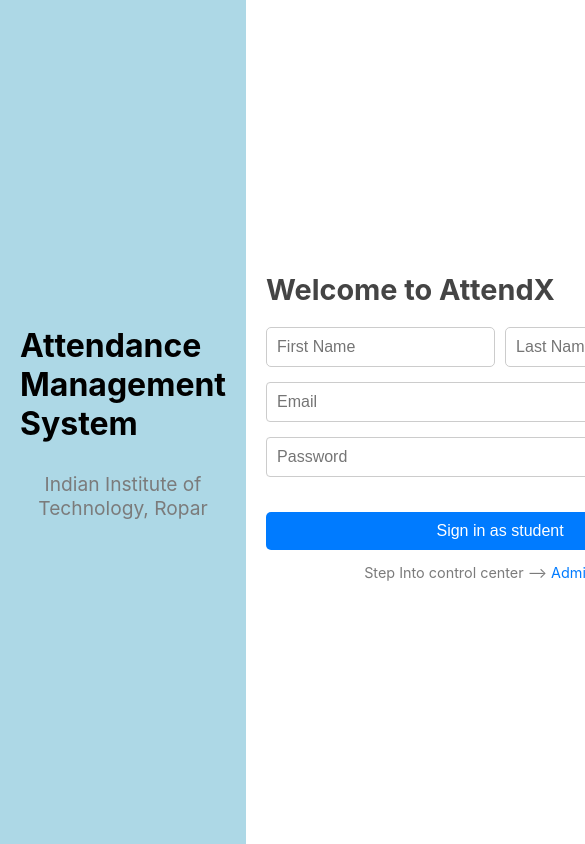
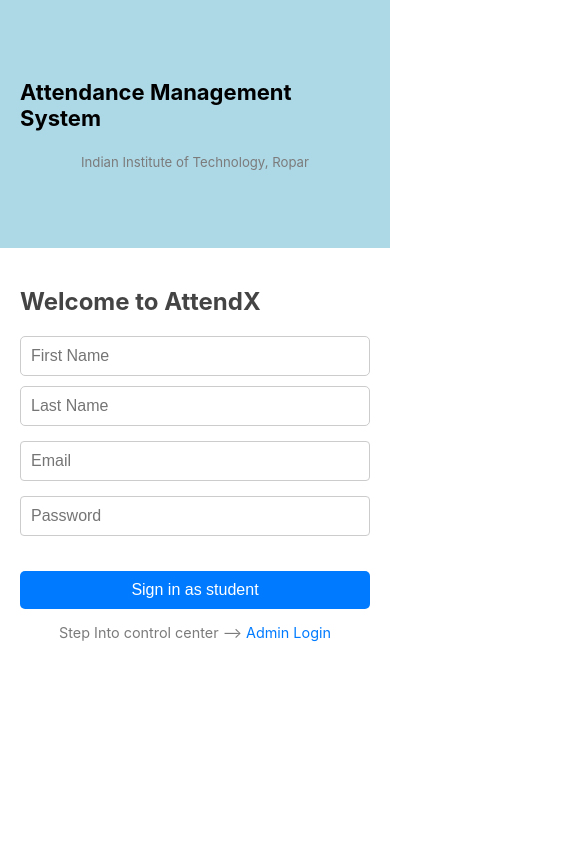
Before and after one commit to solanki018/Attendence_system, a React (Create React App) app in the folder attendx/frontend/: page / in a window 390 px wide. Shown: the top 844 px of the page, 585 px wide, since content can reach past the window. Built offline with nearby package versions, Linux system fonts and the light colour scheme.

Commit message:
made student & admin login page responsive

```diff
--- a/attendx/frontend/src/styles/admin-panel/AdminPage.css
+++ b/attendx/frontend/src/styles/admin-panel/AdminPage.css
@@ -7,5 +7,4 @@
   .admin-content {
     display: flex;
     flex: 1;
-
   }
--- a/attendx/frontend/src/styles/login.css
+++ b/attendx/frontend/src/styles/login.css
@@ -99,3 +99,14 @@
   color: #007bff;
   text-decoration: none;
 }
+
+/* Let's make it responsive */
+@media (max-width: 916px) {
+  .login-container {
+    flex-direction: column;
+    height:80vh;
+  }
+  .login-left h1 {
+    font-size: 22px;
+  }
+}
--- a/attendx/frontend/src/styles/signin.css
+++ b/attendx/frontend/src/styles/signin.css
@@ -36,7 +36,7 @@
 }
 
 .signin-right h2 {
-  font-size: 1.8em;
+  font-size: 24px;
   color: #444;
   margin-bottom: 20px;
 }
@@ -77,3 +77,17 @@
 button:hover {
   background-color: #0056b3;
 }
+
+/* Let's make it responsive */
+@media (max-width: 916px) {
+  .signin-container {
+    flex-direction: column;
+    height:80vh;
+  }
+  .signin-left{
+    font-size: 11px;
+  }
+  .form-row {
+    flex-direction: column;
+  }
+}
```
